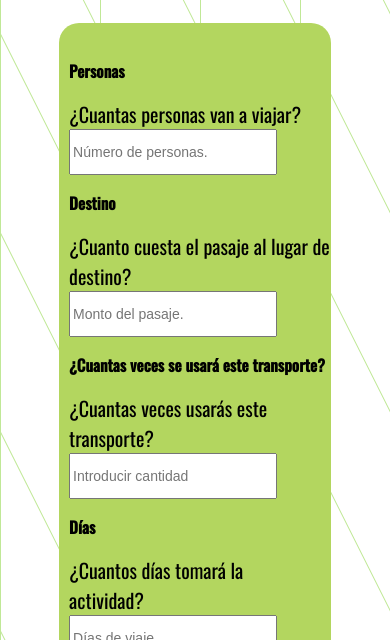
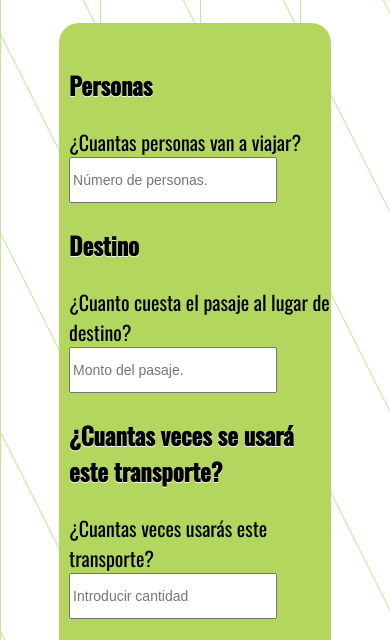
Before and after one commit to aksonin/Calculadora, a plain HTML site: page index.html in a window 390 px wide. Shown: the part 167-807 px from the top of the page. Drawn offline with nearby package versions, Linux system fonts and the light colour scheme.

Commit message:
tercera modiciación

```diff
--- a/styles.css
+++ b/styles.css
@@ -37,6 +37,12 @@ input {
 .resultado {
   text-shadow: 0 1px 0#fff;
   font-size: 26px;
+}
+
+p {
+  text-shadow: 0 1px 0#fff;
+  font-size: 28px;
+  position: relative;
 }
 
 label {
@@ -104,4 +110,10 @@ button:hover {
     border-radius: 20px;
     margin: auto;
   }
+
+  p {
+    text-shadow: 0 1px 0#fff;
+    font-size: 24px;
+    position: relative;
+  }
 }
```
